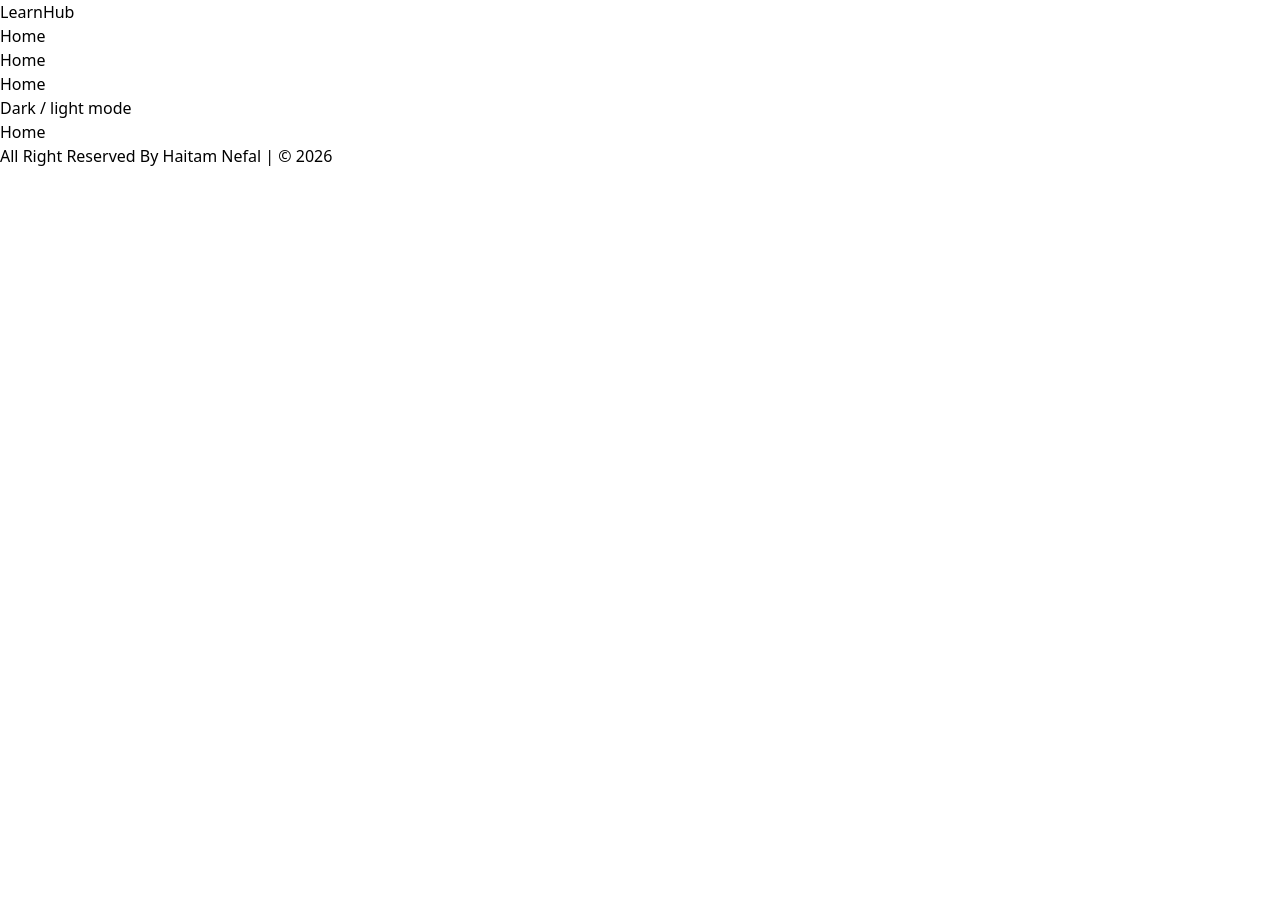
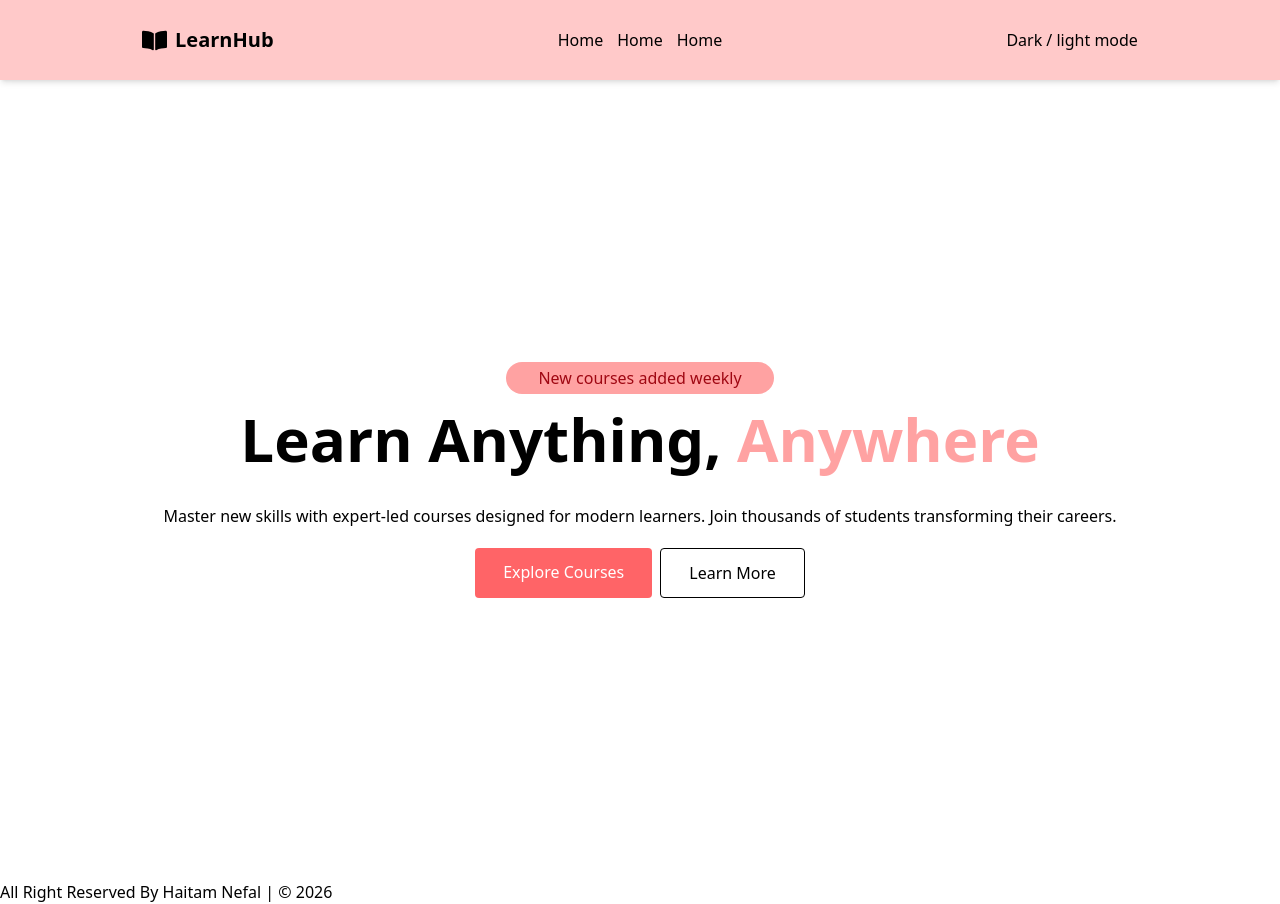
Before and after one commit to Haytam-DEV05/learnHub, a React (Vite) app: page / in a window 1280 px wide. Before the commit the page ends 800 px from the top, so only its background shows below. Built offline with nearby package versions, Linux system fonts and the light colour scheme.

Commit message:
make the home and the navbar pages

```diff
--- /dev/null
+++ b/src/Components/Pages/Courses/Courses.jsx
@@ -0,0 +1,4 @@
+
+export default function Courses() {
+  return <div>Courses</div>;
+}
--- /dev/null
+++ b/src/Components/Pages/Courses/CoursesCard.jsx
@@ -0,0 +1,6 @@
+
+export default function CoursesCard() {
+  return (
+    <div>CoursesCard</div>
+  )
+}
--- a/src/Components/Pages/Home.jsx
+++ b/src/Components/Pages/Home.jsx
@@ -1,7 +1,32 @@
-import React from 'react'
-
 export default function Home() {
   return (
-    <div>Home</div>
-  )
+    <div className="min-h-screen flex justify-center items-center">
+      <div className="container text-center mx-1">
+        <p className="py-1 px-8 text-red-800 bg-red-300 rounded-[50px] max-w-fit mx-auto">
+          New courses added weekly
+        </p>
+        <h1 className="font-bold text-[60px] md:max-w-[70%] md:mx-auto">
+          Learn Anything, <span className="text-red-300 ">Anywhere</span>
+        </h1>
+        <p className="text-[16px] font-light my-5">
+          Master new skills with expert-led courses designed for modern
+          learners. Join thousands of students transforming their careers.
+        </p>
+        <div className="mt-3 flex max-w-fit mx-auto">
+          <a
+            href=""
+            className="bg-red-400 block max-w-fit text-white py-3 px-7 cursor-pointer mx-1 rounded"
+          >
+            Explore Courses
+          </a>
+          <a
+            href=""
+            className="py-3 px-7 block max-w-fit cursor-pointer mx-1 border border-black rounded"
+          >
+            Learn More
+          </a>
+        </div>
+      </div>
+    </div>
+  );
 }
--- a/src/Components/Templates/Header.jsx
+++ b/src/Components/Templates/Header.jsx
@@ -15,7 +15,7 @@ export default function Header() {
         <>
           <Navbar />
         </>
-        <main>
+        <main className="pt-20">
           <Outlet />
         </main>
       </>
--- a/src/Components/Templates/Navbar.jsx
+++ b/src/Components/Templates/Navbar.jsx
@@ -1,8 +1,15 @@
+import { FaBookOpen } from "react-icons/fa";
+
 export default function Navbar() {
   return (
-    <nav>
-      <div className="logo">LearnHub</div>
-      <ul>
+    <nav className="flex justify-around items-center min-h-20 bg-red-200 shadow-md fixed top-0 left-0 right-0 backdrop-blur-lg w-full">
+      <div className="logo flex items-center">
+        <span className="">
+          <FaBookOpen size={25} className="mr-2" />
+        </span>
+        <h3 className="text-[20px] font-semibold">LearnHub</h3>
+      </div>
+      <ul className="flex space-x-3.5">
         <li>
           <a href="">Home</a>
         </li>
```
